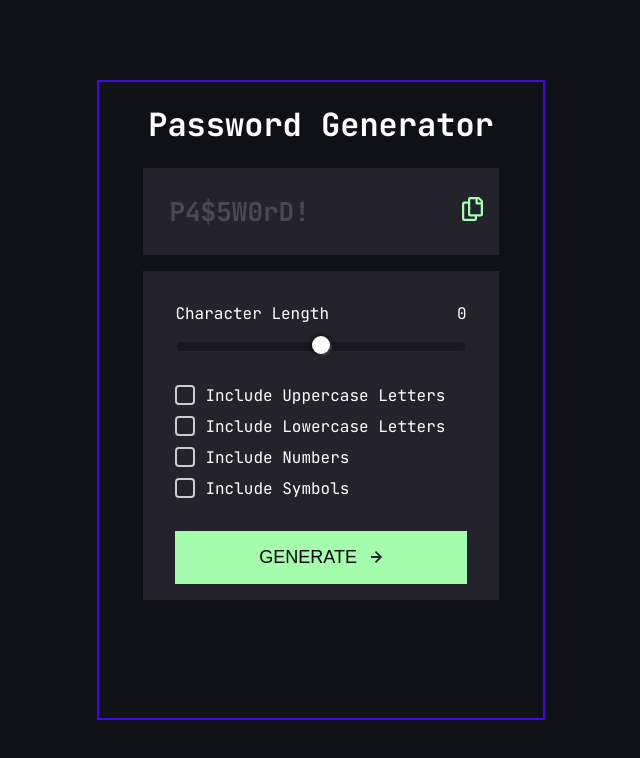
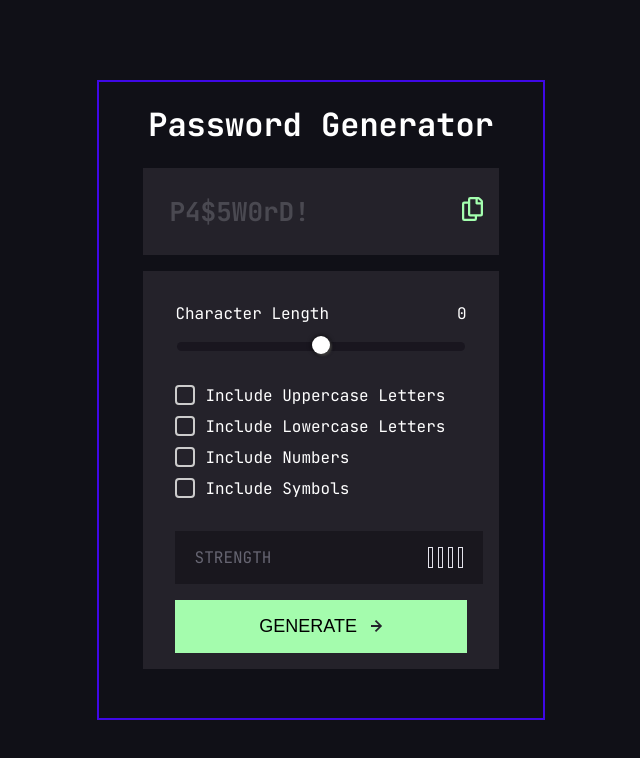
Before and after one commit to alcidesgoncalves/Password-Generator, a React (Vite) app: page / in a window 1280 px wide. Shown: the top 758 px of the page, without its empty margins (319-959 px from the left). Built offline with nearby package versions, Linux system fonts and the light colour scheme.

Commit message:
feat/strength-container (#3)

```diff
--- a/src/App.jsx
+++ b/src/App.jsx
@@ -4,6 +4,7 @@ import PasswordContainer from "./components/PasswordContainer";
 import RangeInput from "./components/RangeInput";
 import Checkbox from "./components/Checkbox";
 import Button from "./components/Button";
+import StrengthContainer from "./components/StrengthContainer";
 
 const Container = styled.div`
   display: flex;
@@ -33,6 +34,7 @@ function App() {
         <MainDiv>
           <RangeInput />
           <Checkbox />
+          <StrengthContainer />
           <Button />
         </MainDiv>
       </Container>
--- /dev/null
+++ b/src/components/StrengthContainer.jsx
@@ -0,0 +1,56 @@
+import styled from "styled-components";
+
+const StyledContainer = styled.div`
+  display: flex;
+  justify-content: space-between;
+  margin-left: 1em;
+  margin-bottom: 1em;
+  max-width: 460px;
+  padding: 1rem 0;
+  background-color: #19171e;
+`;
+
+const StrengthText = styled.span`
+  color: #666572;
+  text-transform: uppercase;
+  margin-left: 1.2em;
+`;
+
+const StrengthLevel = styled.span`
+  color: #dcdce3;
+  text-transform: uppercase;
+  margin-right: 0.45rem;
+`;
+
+const StyledBars = styled.div`
+  display: inline-flex;
+  gap: 5px;
+  margin-right: 1.2em;
+`;
+
+const StyledBar = styled.div`
+  border: 1px solid #e5e4ec;
+  min-height: 15px;
+  width: 5px;
+  &:hover {
+    background-color: #f5ce6a;
+    cursor: pointer;
+  }
+`;
+
+function StrengthContainer() {
+  return (
+    <StyledContainer>
+      <StrengthText>Strength</StrengthText>
+      <StyledBars>
+        <StrengthLevel></StrengthLevel>
+        <StyledBar></StyledBar>
+        <StyledBar></StyledBar>
+        <StyledBar></StyledBar>
+        <StyledBar></StyledBar>
+      </StyledBars>
+    </StyledContainer>
+  );
+}
+
+export default StrengthContainer;
```
